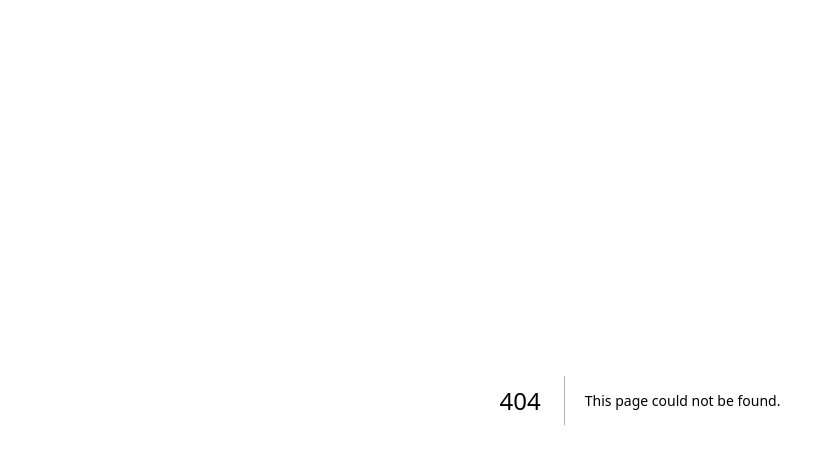
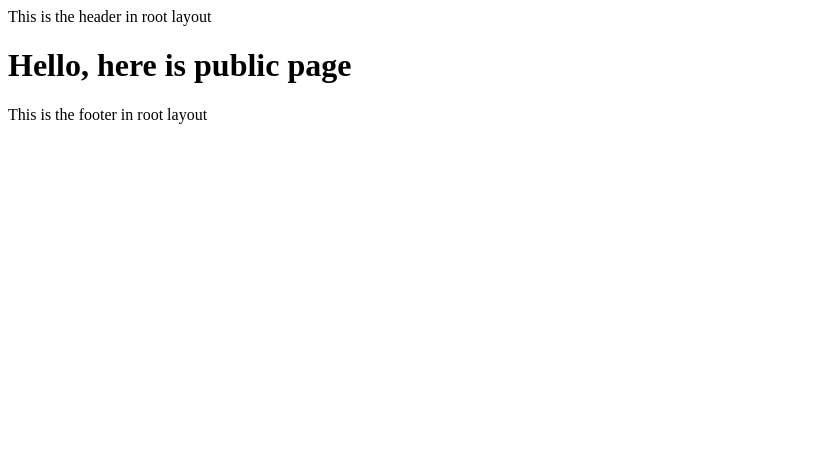
Before and after one commit to maryamsarafrazi/bloggy-ui, a Next.js app: page /articles in a window 1280 px wide. Before the commit this address had no page. Shown: the top 464 px of the page, without its empty margins (0-835 px from the left). Built offline with nearby package versions, Linux system fonts and the light colour scheme.

Commit message:
Add basic route placeholders

```diff
--- /dev/null
+++ b/src/app/(admin)/articles/add/page.tsx
@@ -0,0 +1,3 @@
+export default function Page() {
+  return <h1>Hello, Admin</h1>;
+}
--- /dev/null
+++ b/src/app/(public)/articles/page.tsx
@@ -0,0 +1,3 @@
+export default function Page() {
+  return <h1>Hello, here is public page</h1>;
+}
--- /dev/null
+++ b/src/app/(public)/layout.tsx
@@ -0,0 +1,13 @@
+export default function RootLayout({
+  children,
+}: {
+  children: React.ReactNode;
+}) {
+  return (
+    <>
+      <header>This is the header in root layout</header>
+      {children}
+      <footer>This is the footer in root layout</footer>
+    </>
+  );
+}
--- /dev/null
+++ b/src/app/auth/page.tsx
@@ -0,0 +1,3 @@
+export default function Page() {
+  return <h1>Auth</h1>;
+}
--- a/src/app/page.tsx
+++ b/src/app/page.tsx
@@ -1,3 +1,3 @@
 export default function Page() {
-  return <h1>Hello, There</h1>;
+  return <h1>Hello, the is the root page</h1>;
 }
```
Also changed, not shown: src/app/auth/layout.tsx (added, +7 -0 lines), tailwind.config-back.js (renamed from tailwind.config.js).
